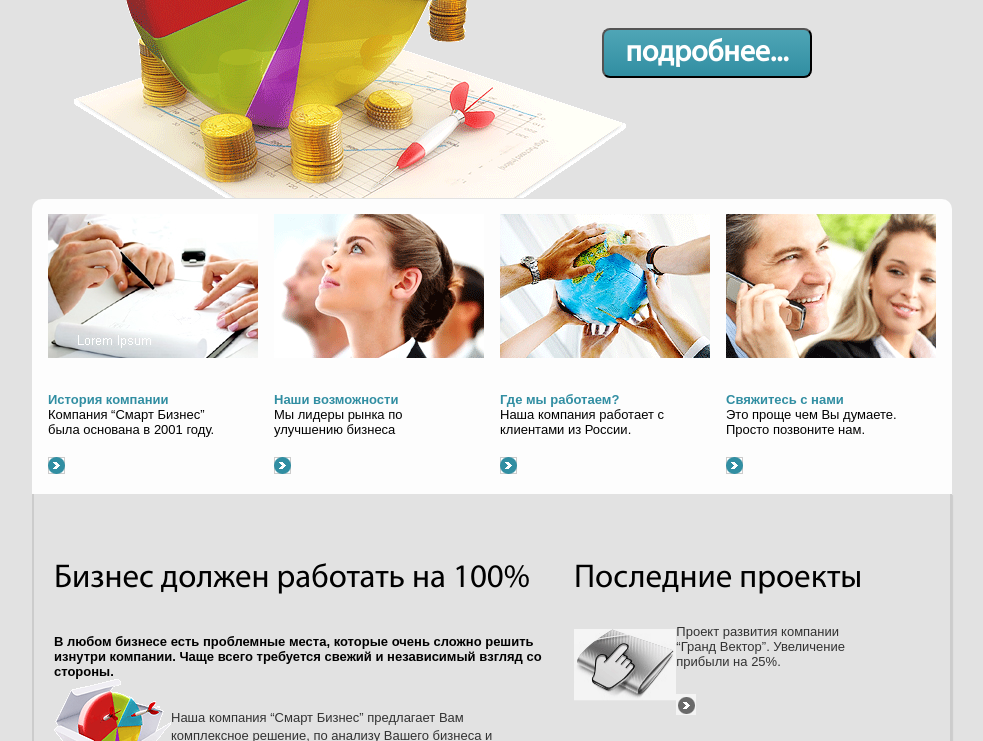
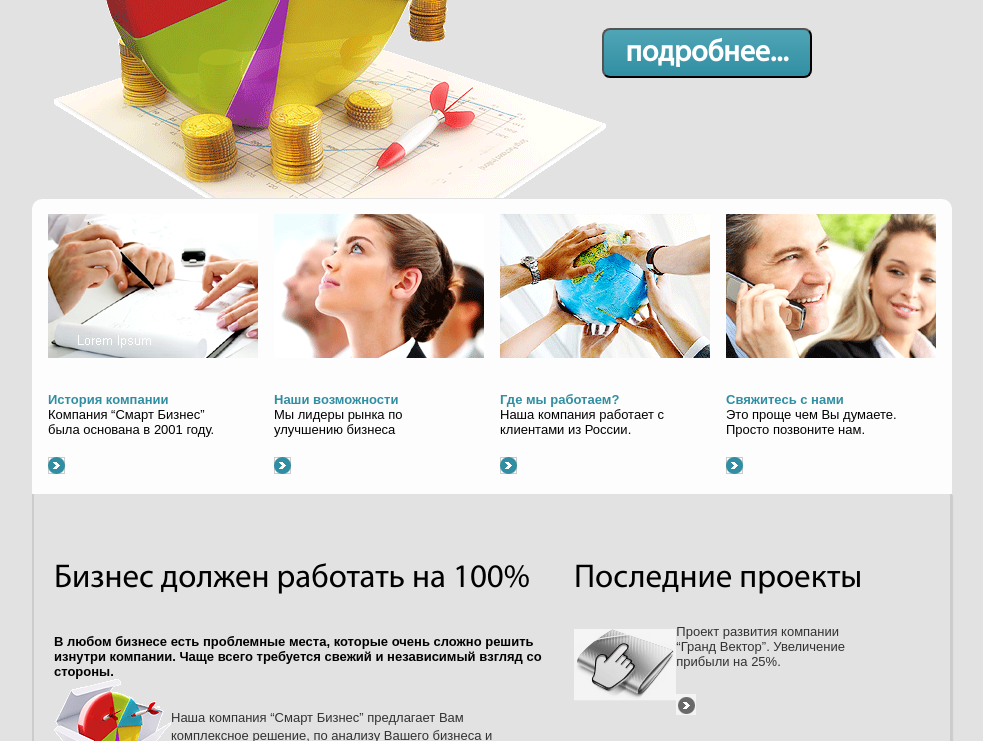
Before and after one commit to xumoyun-fullStack/first, a plain HTML site: page index.html in a window 1280 px wide. Shown: the part 391-1132 px from the top of the page, without its empty margins (148-1131 px from the left). Drawn offline with Linux system fonts and the light colour scheme; files whose address does not match are found by name.

Commit message:
third change

```diff
--- a/style.css
+++ b/style.css
@@ -8,7 +8,7 @@ body{
     height: 1428px;
     background-image: url('./back/back3.png');
     background-repeat: no-repeat;
-    background-position-x: 220px ;
+    background-position-x: 200px ;
     background-position-y:180px;
     background-color:#e2e2e2;
 }
```
